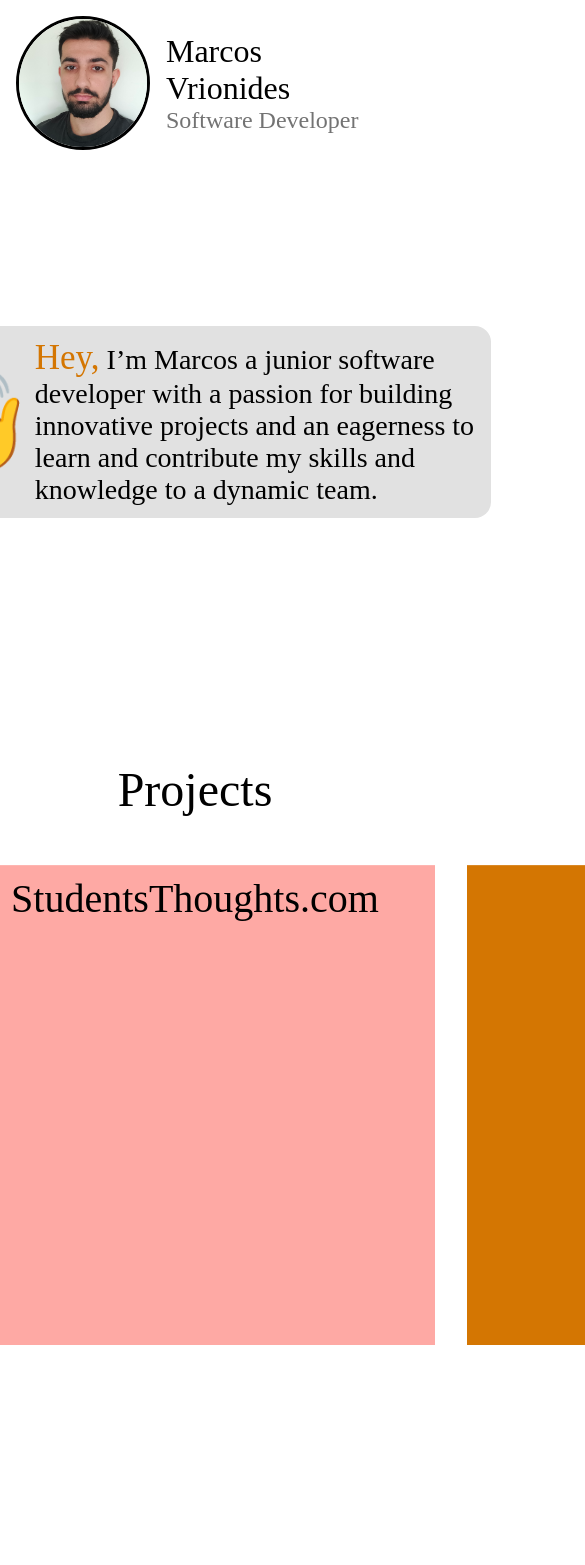
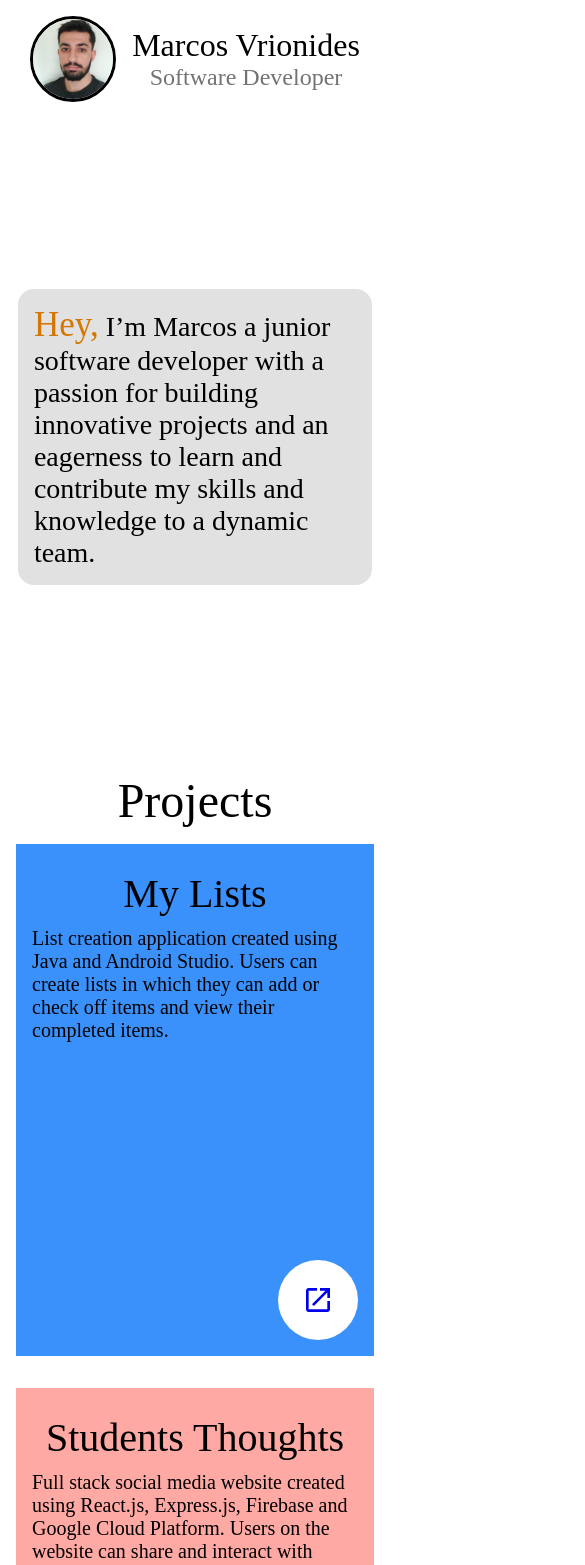
Before and after one commit to marcosvrionides/marcos-vrionides-portfolio, a React (Create React App) app: page / in a window 390 px wide. Shown: the top 1565 px of the page, 585 px wide, since content can reach past the window. Before the commit the page ends 1345 px from the top, so only its background shows below. Built offline with nearby package versions, Linux system fonts and the light colour scheme.

Commit message:
added projects, made site responsive

```diff
--- a/package.json
+++ b/package.json
@@ -8,6 +8,7 @@
     "@testing-library/user-event": "^13.5.0",
     "react": "^18.2.0",
     "react-dom": "^18.2.0",
+    "react-icons": "^4.10.1",
     "react-router-dom": "^6.15.0",
     "react-scripts": "5.0.1",
     "web-vitals": "^2.1.4"
--- a/src/App.css
+++ b/src/App.css
@@ -2,13 +2,9 @@
   background-color: white;
   padding: 1em;
   font-family: 'Times New Roman', Times, serif;
-}
-
-.profile-picture {
-  width: 128px;
-  height: 128px;
-  border: 3px solid black;
-  border-radius: 50%;
+  display: flex;
+  flex-direction: column;
+  gap: 5em;
 }
 
 .profile-container {
@@ -16,6 +12,21 @@
   flex-direction: row;
   align-items: center;
   gap: 1em;
+  width: 100%;
+  justify-content: flex-start;
+}
+
+@media (max-width: 768px) {
+  .profile-container {
+    justify-content: center;
+  }
+}
+
+.profile-picture {
+  width: 5em;
+  height: 5em;
+  border: 3px solid black;
+  border-radius: 50%;
 }
 
 .profile-text {
@@ -41,15 +52,32 @@
   padding: 1em;
   display: flex;
   align-items: center;
+  margin-left: 50%;
+  transform: translate(-50%);
+  margin-block: 10%;
+}
 
-  position: absolute;
-  top: 50%;
-  left: 50%;
-  transform: translate(-50%, -50%);
+@media (max-width: 768px) {
+  .introduction-container {
+    max-width: 90%;
+    height: auto;
+    position: unset;
+    transform: unset;
+    margin-left: 50%;
+    transform: translate(-50%);
+    margin-block: 30%;
+  }
 }
 
 .emoji {
   font-size: 6em;
+}
+
+@media (max-width: 768px) {
+  .emoji {
+    position: absolute;
+    visibility: hidden;
+  }
 }
 
 .intro {
@@ -62,31 +90,53 @@
 }
 
 .projects-container {
-  position: absolute;
-  left: 50%;
-  transform: translate(-50%, 105%);
+  width: 100%;
+}
+
+@media (max-width: 768px) {
+  .projects-container {
+    margin-left: unset;
+    transform: unset;
+    width: auto;
+  }
 }
 
 .projects-title {
   font-size: 3em;
   text-align: center;
   margin-bottom: 1em;
-  width: 100%;
+}
+
+@media (max-width: 768px) {
+  .projects-title {
+    margin-bottom: 0;
+  }
 }
 
 .projects-cards {
   display: flex;
   flex-direction: row;
+  justify-content: center;
   gap: 2em;
+  padding-inline: 1em;
+}
+
+@media (max-width: 768px) {
+  .projects-cards {
+    flex-direction: column;
+    align-items: center;
+    padding: 1em;
+  }
 }
 
 .projects-cards>* {
   width: 30em;
   height: 30em;
+  max-width: 100%;
 }
 
 .projects-cards> :first-child {
-  background-color: #0261D4;
+  background-color: #3a91fc;
 }
 
 .projects-cards> :nth-child(2) {
@@ -97,31 +147,61 @@
   background-color: #D47602;
 }
 
-
-
 .project-title {
   font-size: 2.5em;
   text-align: center;
   padding: 0.25em;
 }
 
-.bounce {
-  animation: bounce 0.75s ease;
-  animation-fill-mode: both;
+.project-description {
+  font-size: 1.25em;
 }
 
-@keyframes bounce {
+.project {
+  padding: 1em;
+  scale: 1;
+  transition: all 0.5s;
+}
 
-  0%,
-  100% {
-    transform: scale(1)
-  }
+.bounce {
+  padding: 1em;
+  scale: 1.25;
+  z-index: 1;
+  transition: all 0.5s;
+}
 
-  50% {
-    transform: scale(1.2);
-  }
+.goToProjectButton {
+  position: absolute;
+  bottom: 1em;
+  right: 1em;
+  height: 5em;
+  width: 5em;
+  background-color: white;
+  border: 0;
+  border-radius: 50%;
+  transition: all 0.75s;
+  text-align: center;
+}
 
-  80% {
-    transform: scale(0.95);
-  }
+.goToProjectButton:hover {
+  scale: 1.2;
+  transition: all 0.75s;
 }
+
+.goToProjectButtonIcon {
+  display: flex;
+  justify-content: center;
+  align-items: center;
+  width: 100%;
+  height: 100%;
+  font-size: 2em;
+}
+
+.education-container {
+  background-color: greenyellow;
+}
+
+.education-title {
+  font-size: 3em;
+  text-align: center;
+}
--- a/src/App.js
+++ b/src/App.js
@@ -1,6 +1,7 @@
 import './App.css';
 import React, { useState } from 'react';
 import profilePic from './Profile Picture.jpg'
+import { IoMdOpen } from 'react-icons/io'
 
 function App() {
   const [isBouncing1, setIsBouncing1] = useState(false)
@@ -11,21 +12,26 @@ function App() {
     switch (number) {
       case 1:
         setIsBouncing1(true)
-        setTimeout(() => {
-          setIsBouncing1(false)
-        }, 750)
         break;
       case 2:
         setIsBouncing2(true)
-        setTimeout(() => {
-          setIsBouncing2(false)
-        }, 750)
         break;
       case 3:
         setIsBouncing3(true)
-        setTimeout(() => {
-          setIsBouncing3(false)
-        }, 750)
+        break;
+    }
+  }
+
+  const handleMouseLeave = (number) => {
+    switch (number) {
+      case 1:
+        setIsBouncing1(false)
+        break;
+      case 2:
+        setIsBouncing2(false)
+        break;
+      case 3:
+        setIsBouncing3(false)
         break;
     }
   }
@@ -34,7 +40,7 @@ function App() {
     <div className='body'>
       <div className='profile-container'>
         <img className='profile-picture' src={profilePic} alt="marcos's profile" />
-        <div className='profile-div'>
+        <div className='profile-text'>
           <div className='name'>Marcos Vrionides</div>
           <div className='occupation'>Software Developer</div>
         </div>
@@ -50,17 +56,46 @@ function App() {
           Projects
         </div>
         <div className='projects-cards'>
-          <div className={isBouncing1 ? 'bounce' : 'project'} onMouseEnter={() => handleProjectHover(1)}>
+          <div className={isBouncing1 ? 'bounce' : 'project'} onMouseEnter={() => handleProjectHover(1)} onMouseLeave={() => handleMouseLeave(1)}>
             <div className='project-title'>My Lists</div>
+            <span className='project-description'>
+              List creation application created using Java and Android Studio. Users can create lists in which they can add or check off items and view their completed items.
+            </span>
+            <a className='goToProjectButton' href='https://play.google.com/store/apps/details?id=com.marcosvrionides.todolistapp&pcampaignid=web_share' target='_blank'>
+              <span className='goToProjectButtonIcon'>
+                <IoMdOpen />
+              </span>
+            </a>
           </div>
-          <div className={isBouncing2 ? 'bounce' : 'project'} onMouseEnter={() => handleProjectHover(2)}>
-            <div className='project-title'>StudentsThoughts.com</div>
+          <div className={isBouncing2 ? 'bounce' : 'project'} onMouseEnter={() => handleProjectHover(2)} onMouseLeave={() => handleMouseLeave(2)}>
+            <div className='project-title'>Students Thoughts</div>
+            <span className='project-description'>
+              Full stack social media website created using React.js, Express.js, Firebase and Google Cloud Platform. Users on the website can share and interact with
+              other user's posts, browse communities, send direct messages as well as group messages and edit their public profile or view other user's profiles.
+            </span>
+            <a className='goToProjectButton' href='http://www.studentsthoughts.com/' target='_blank'>
+              <span className='goToProjectButtonIcon'>
+                <IoMdOpen />
+              </span></a>
           </div>
-          <div className={isBouncing3 ? 'bounce' : 'project'} onMouseEnter={() => handleProjectHover(3)}>
+          <div className={isBouncing3 ? 'bounce' : 'project'} onMouseEnter={() => handleProjectHover(3)} onMouseLeave={() => handleMouseLeave(3)}>
             <div className='project-title'>Connect</div>
+            <span className='project-description'>
+              Social media application created using React Native and Firebase. Users can share posts (text, image, video) and interact with other user's posts
+              by liking and commenting. Additionaly, users can send direct messages to other users. Lastly, every user has a profile page which they can edit and
+              other users can view.
+            </span>
+            <a className='goToProjectButton' href='https://play.google.com/store/apps/details?id=com.studentsthoughtsapp&pcampaignid=web_share' target='_blank'>
+              <span className='goToProjectButtonIcon'>
+                <IoMdOpen />
+              </span>
+            </a>
           </div>
         </div>
       </div>
+      {/* <div className='education-container'>
+        <div className='education-title'>Education</div>
+      </div> */}
     </div>
   );
 }
```
Also changed, not shown: 1 other file (tests, documents, lock files or other folders).
